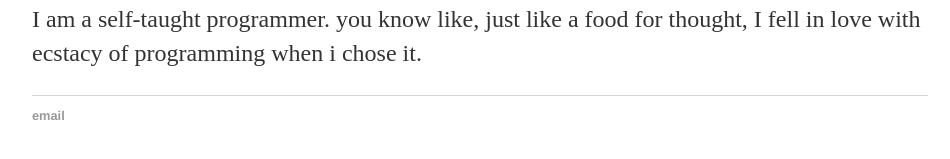
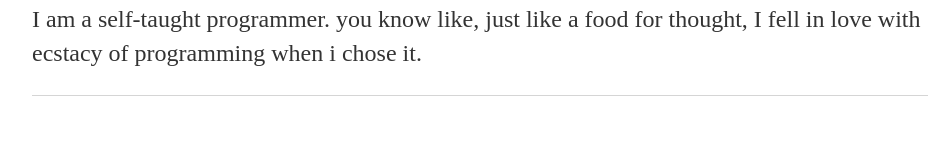
Before and after one commit to jeldikk/jekyll-static-site, a Jekyll site: the page built from index.html, in a window 1280 px wide. Shown: the part 194-353 px from the top of the page, without its empty margins (160-1110 px from the left). Built offline with Jekyll 4.4.1, drawn with Linux system fonts in a browser that asks for light colours.

Commit message:
Modified index.html compatible to default layout

```diff
--- a/index.html
+++ b/index.html
@@ -1,31 +1,8 @@
-<!DOCTYPE html>
-<html lang="en" dir="ltr">
-  <head>
-    <meta charset="utf-8">
-    <title>jeldikk - a self taught programmer</title>
-    <link rel="stylesheet" type="text/css" href="/css/main.css">
-  </head>
-  <body>
-    <nav>
-      <ul>
-        <li><a href="/">Home</a></li>
-        <li><a href="/about">About</a></li>
-        <li><a href="/cv">CV</a></li>
-        <li><a href="/blog">Blog</a></li>
-      </ul>
-    </nav>
-    <div class="container">
-      <div class="blurb">
-        <h1>Hi there, I'm Jeldi Kamal Kumar</h1>
-        <p>I am a self-taught programmer. you know like, just like a food for thought, I fell in love with ecstacy of programming when i chose it.</p>
-      </div>
-    </div>
-    <footer>
-      <ul>
-        <li>
-          <a href="mailto:jeldi.kamal2013@gmail.com">email</a>
-        </li>
-      </ul>
-    </footer>
-  </body>
-</html>
+---
+layout: default
+title: jeldikk - a self taught programmer
+---
+<div class="blurb">
+  <h1>Hi there, I'm Jeldi Kamal Kumar</h1>
+  <p>I am a self-taught programmer. you know like, just like a food for thought, I fell in love with ecstacy of programming when i chose it.</p>
+</div>
```
